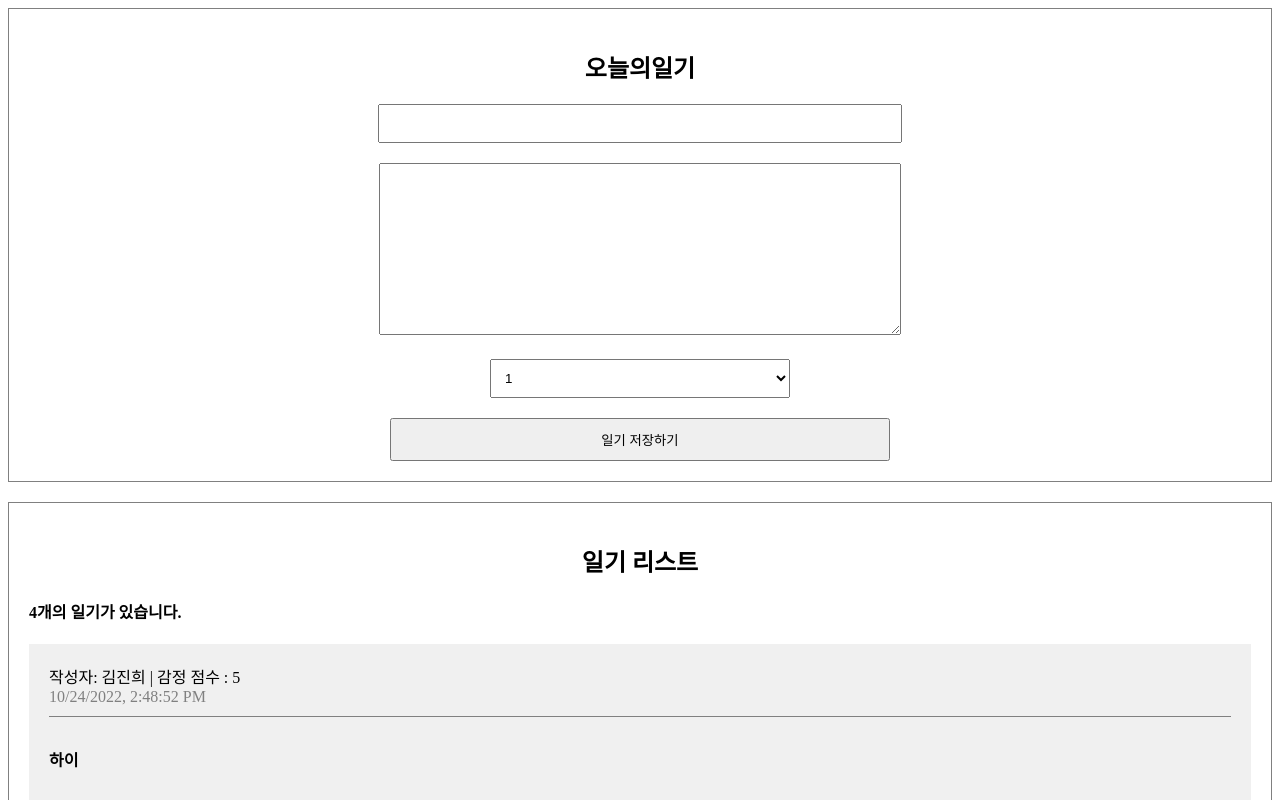
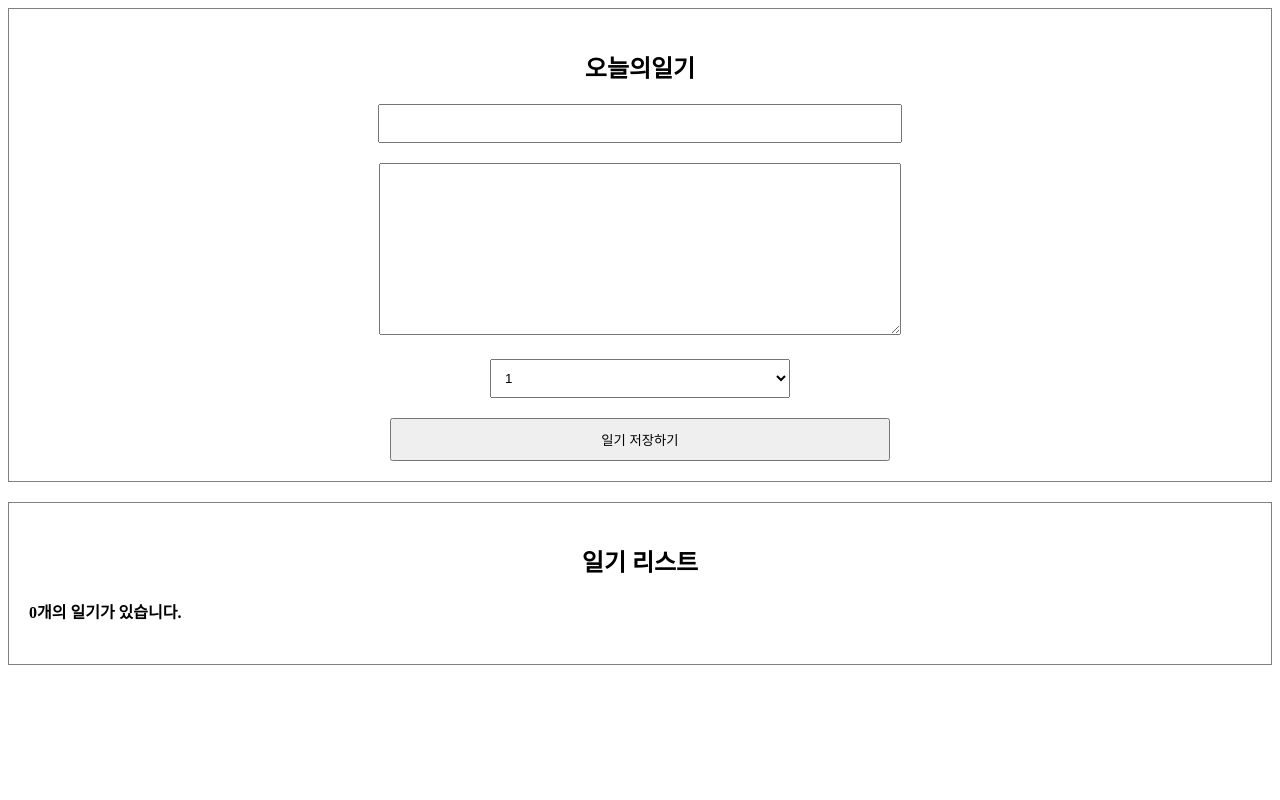
Before and after one commit to wlsgml0229/Emotion-Diary, a React (Create React App) app: page / in a window 1280 px wide. Shown: the top 800 px of the page. Built offline with nearby package versions, Linux system fonts and the light colour scheme.

Commit message:
일기데이터 추가하기

```diff
--- a/src/App.js
+++ b/src/App.js
@@ -1,43 +1,59 @@
+import { useRef, useState } from "react";
 import "./App.css";
 import DiaryEditor from "./DiaryEditor";
 import DiaryList from "./DiaryList";
 
 function App() {
-  const dummyList = [
-    {
-      id: 1,
-      author: "김진희",
-      content: "하이",
-      emotion: 5,
-      created_date: new Date().getTime(), // 이렇게 선언하면 현재시간을 반환, getTime -> 밀리세컨드로 변환
-    },
-    {
-      id: 2,
-      author: "김진희",
-      content: "하이w",
-      emotion: 5,
-      created_date: new Date().getTime(),
-    },
-    {
-      id: 3,
-      author: "김진희",
-      content: "하이e",
-      emotion: 3,
-      created_date: new Date().getTime(),
-    },
-    {
-      id: 4,
-      author: "sisi",
-      content: "하이3",
-      emotion: 2,
-      created_date: new Date().getTime(),
-    },
-  ];
-  console.log(dummyList);
+  // const dummyList = [
+  //   {
+  //     id: 1,
+  //     author: "김진희",
+  //     content: "하이",
+  //     emotion: 5,
+  //     created_date: new Date().getTime(), // 이렇게 선언하면 현재시간을 반환, getTime -> 밀리세컨드로 변환
+  //   },
+  //   {
+  //     id: 2,
+  //     author: "김진희",
+  //     content: "하이w",
+  //     emotion: 5,
+  //     created_date: new Date().getTime(),
+  //   },
+  //   {
+  //     id: 3,
+  //     author: "김진희",
+  //     content: "하이e",
+  //     emotion: 3,
+  //     created_date: new Date().getTime(),
+  //   },
+  //   {
+  //     id: 4,
+  //     author: "sisi",
+  //     content: "하이3",
+  //     emotion: 2,
+  //     created_date: new Date().getTime(),
+  //   },
+  // ];
+  // console.log(dummyList);
+  const [data, setData] = useState([]);
+
+  const dataId = useRef(0);
+  const onCreate = (author, content, emotion) => {
+    const created_date = new Date().getTime();
+    const newItem = {
+      author,
+      content,
+      emotion,
+      created_date,
+      id: dataId.current,
+    };
+    dataId.current += 1;
+    setData([...data, newItem]);
+  };
   return (
     <div className="App">
-      <DiaryEditor></DiaryEditor>
-      <DiaryList diaryList={dummyList}></DiaryList>
+      <DiaryEditor onCreate={onCreate} />
+      <DiaryList diaryList={data}></DiaryList>
     </div>
   );
 }
--- a/src/DiaryEditor.js
+++ b/src/DiaryEditor.js
@@ -1,6 +1,6 @@
 import { useState, useRef } from "react";
 
-const DiaryEditor = () => {
+const DiaryEditor = ({ onCreate }) => {
   const authorInput = useRef();
   const contentInput = useRef();
   const [state, setState] = useState({
@@ -33,6 +33,7 @@
       contentInput.current.focus();
       return;
     }
+    onCreate(state.author, state.content, state.emotion);
     alert("저장 성공");
   };
   return (
```
